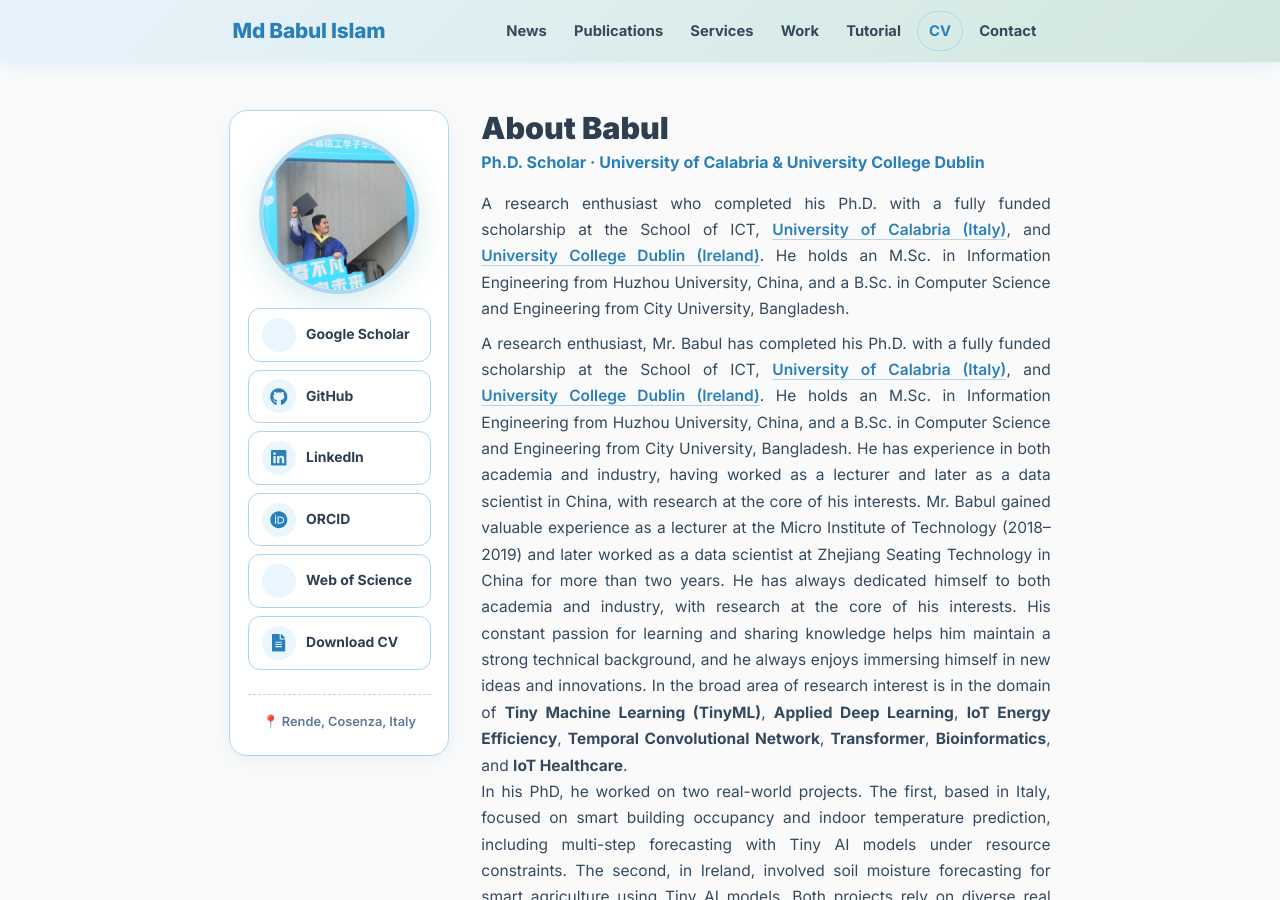
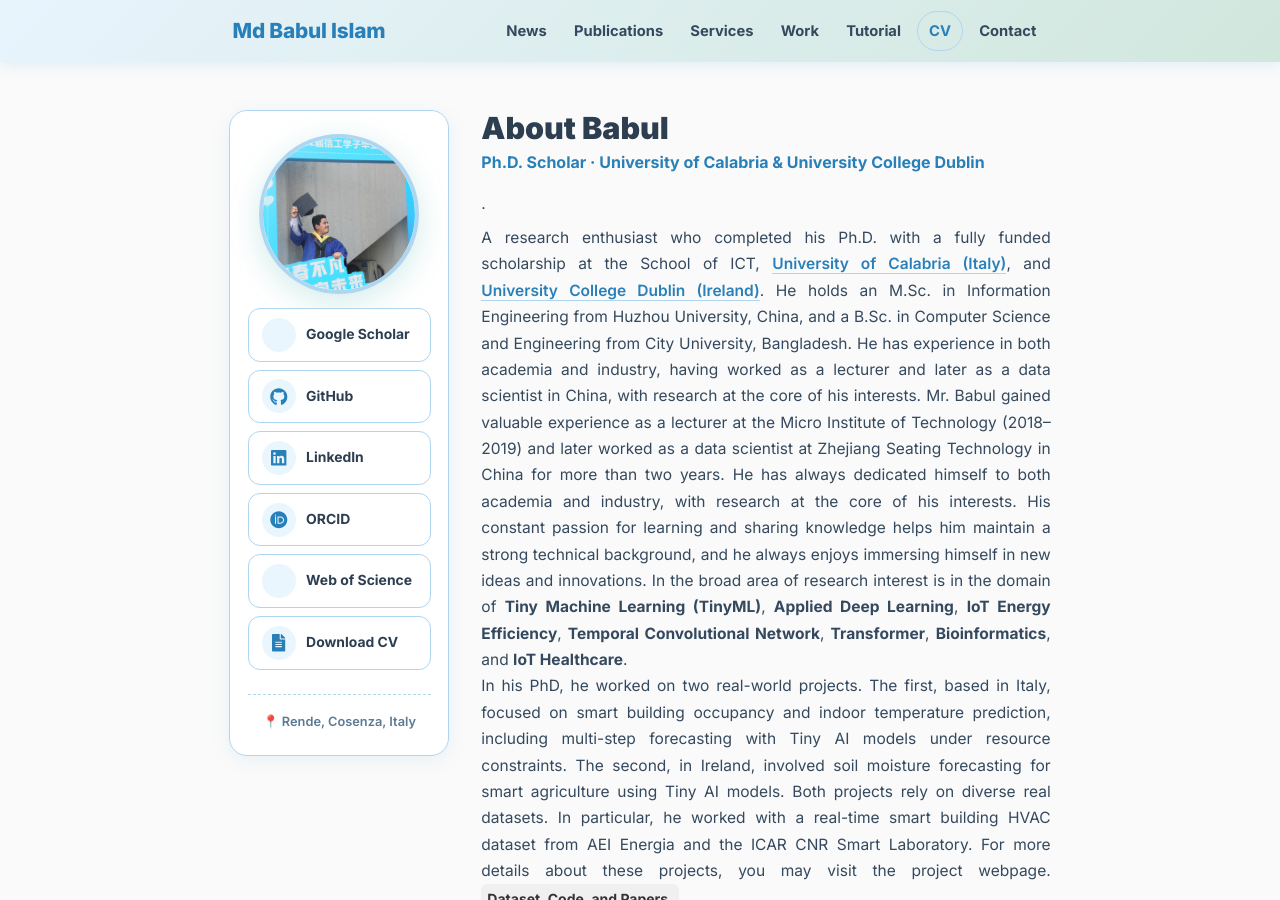
Before and after one commit to babulcseian/web22, a Jekyll site: the page built from index.md, in a window 1280 px wide and 900 px high. Built offline with Jekyll 4.4.1, drawn with Linux system fonts in a browser that asks for light colours; a style sheet for code colours, icons or effects is not loaded.

Commit message:
Update home.html

```diff
--- a/_layouts/home.html
+++ b/_layouts/home.html
@@ -196,15 +196,14 @@ layout: default
     <h1 class="hero-name">About Babul</h1>
     <div class="hero-role">Ph.D. Scholar · University of Calabria &amp; University College Dublin</div>
 
-    <p>A research enthusiast who completed his Ph.D. with a fully funded scholarship at the School of ICT,
+    <p>.</p>
+
+
+<p align="justify"> A research enthusiast who completed his Ph.D. with a fully funded scholarship at the School of ICT,
       <a href="https://dottorato.dimes.unical.it/students/md-babul-islam">University of Calabria (Italy)</a>,
       and <a href="https://www.ucd.ie/">University College Dublin (Ireland)</a>.
       He holds an M.Sc. in Information Engineering from Huzhou University, China, and a B.Sc. in Computer Science
-      and Engineering from City University, Bangladesh.</p>
-
-
-<p align="justify"> A research enthusiast, Mr. Babul has completed his Ph.D. with a fully funded scholarship at the School of ICT, <a class="other" href='https://dottorato.dimes.unical.it/students/md-babul-islam'>University of Calabria (Italy)</a>, and <a class="other" href='https://www.ucd.ie/'>University College Dublin (Ireland)</a>.
-  He holds an M.Sc. in Information Engineering from Huzhou University, China, and a B.Sc. in Computer Science and Engineering from City University, Bangladesh.
+      and Engineering from City University, Bangladesh.
   He has experience in both academia and industry, having worked as a lecturer and later as a data scientist in China, with research at the core of his interests.
   <!--
   pursuing a Doctor of Philosophy (Ph.D.) with a fully-funded scholarship at the <a class="other" href='https://dottorato.dimes.unical.it/students/md-babul-islam'>School of ICT, University of Calabria</a> (Cosenza, Italy)
```
